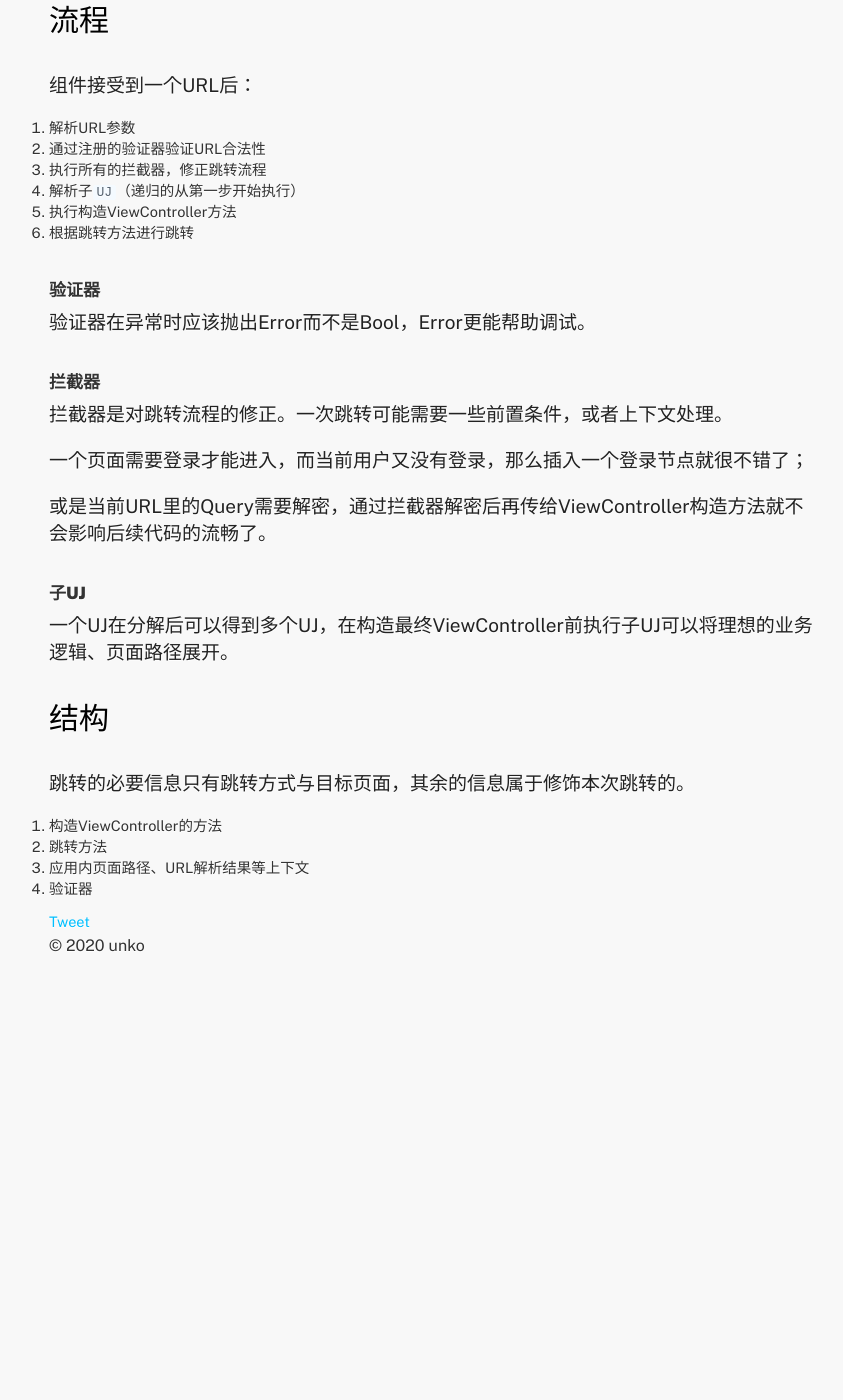
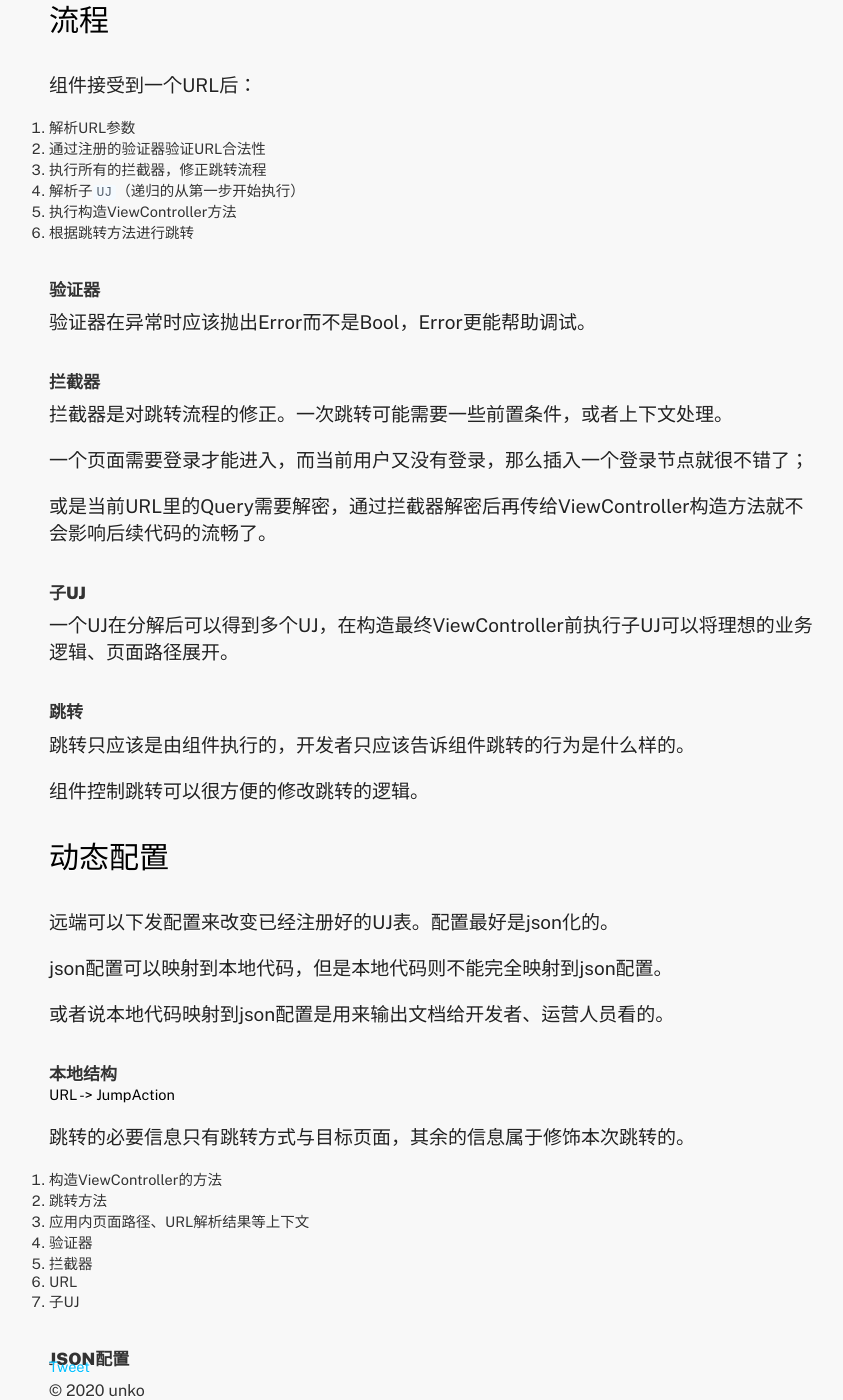
Before and after one commit to AmyF/unko.github.io, a Jekyll site: the page built from _posts/2020-08-05-create-a-jump-controller.md, in a window 1280 px wide and 1400 px high, scrolled down 1075 px. Shown: the whole window, without its empty margins (207-1050 px from the left). Built offline with Jekyll 4.4.1, drawn with Linux system fonts in a browser that asks for light colours; comment, search, counter and statistics services are not loaded; before the commit the page ends 2030 px from its top, so only the background shows below that.

Commit message:
create a jump controller update

```diff
--- a/_posts/2020-08-05-create-a-jump-controller.md
+++ b/_posts/2020-08-05-create-a-jump-controller.md
@@ -55,7 +55,23 @@ UJ在业务上更方便理解，运营人员想跳到一个什么什么样的页
 
 一个UJ在分解后可以得到多个UJ，在构造最终ViewController前执行子UJ可以将理想的业务逻辑、页面路径展开。
 
-## 结构
+### 跳转
+
+跳转只应该是由组件执行的，开发者只应该告诉组件跳转的行为是什么样的。
+
+组件控制跳转可以很方便的修改跳转的逻辑。
+
+## 动态配置
+
+远端可以下发配置来改变已经注册好的UJ表。配置最好是json化的。
+
+json配置可以映射到本地代码，但是本地代码则不能完全映射到json配置。
+
+或者说本地代码映射到json配置是用来输出文档给开发者、运营人员看的。
+
+### 本地结构
+
+#### URL -> JumpAction
 
 跳转的必要信息只有跳转方式与目标页面，其余的信息属于修饰本次跳转的。
 
@@ -63,3 +79,8 @@ UJ在业务上更方便理解，运营人员想跳到一个什么什么样的页
 2. 跳转方法
 3. 应用内页面路径、URL解析结果等上下文
 4. 验证器
+5. 拦截器
+6. URL
+7. 子UJ
+
+### JSON配置
```
